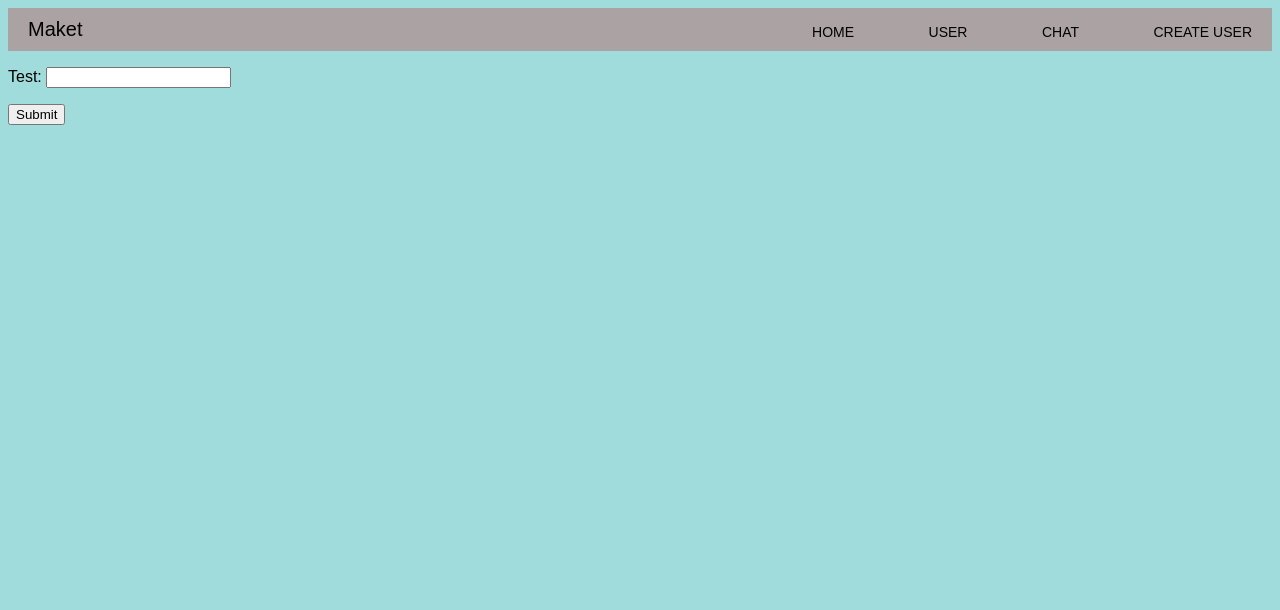
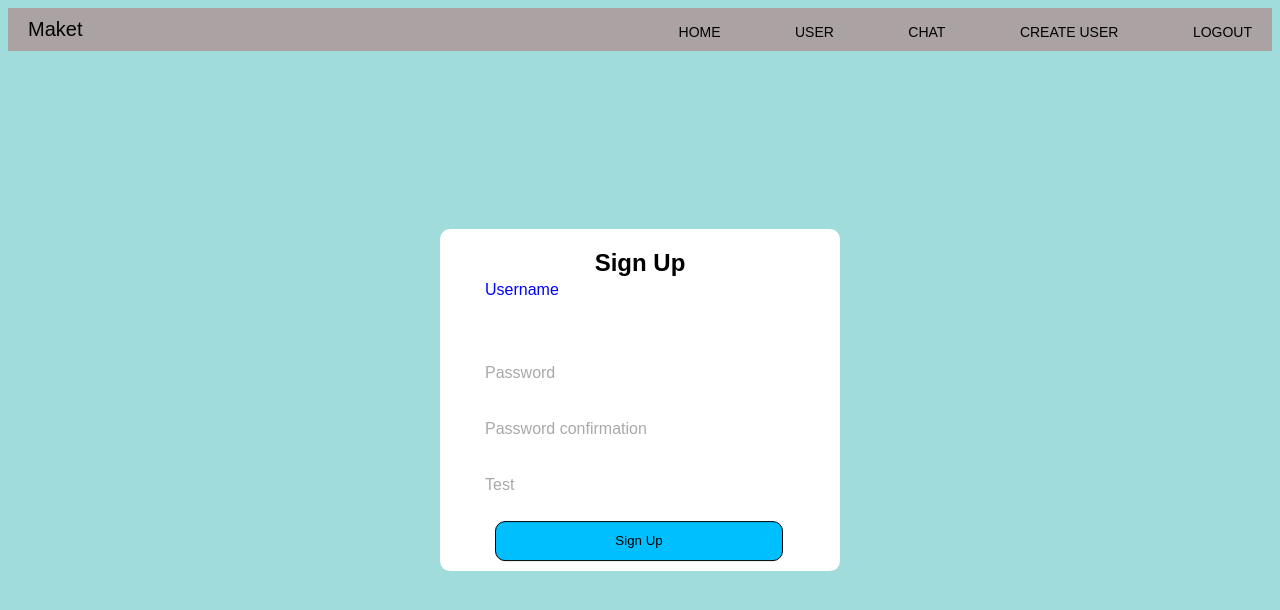
Before and after one commit to HassM07/MarketPlace, a Django app: page /users/create in a window 1280 px wide. Shown: the top 610 px of the page. Run offline with Django 4.2, Linux system fonts and the light colour scheme.

Commit message:
add userForm Css and login user when they create an account

```diff
--- a/extendedUser/forms.py
+++ b/extendedUser/forms.py
@@ -1,14 +1,27 @@
 from django import forms
 from .models import ExtendedUser, Item
+from django.contrib.auth.forms import UserCreationForm
 
 
 class ExtendedUserForm(forms.ModelForm):
     class Meta:
         model = ExtendedUser
         fields = ['test']
+        widgets = {
+            'test': forms.TextInput(attrs={'class': 'test'}),
+        }
 
 
 class ItemForm(forms.ModelForm):
     class Meta:
         model = Item
         fields = ['user', 'price', 'title', 'description']
+
+
+class NewUserCreationForm(UserCreationForm):
+    class Meta(UserCreationForm.Meta):
+        widgets = {
+            'username': forms.TextInput(attrs={'class': 'username'}),
+            'password1': forms.PasswordInput(attrs={'class': 'password1'}),
+            'password2': forms.PasswordInput(attrs={'class': 'password2'}),
+        }
--- a/extendedUser/templates/userForm.html
+++ b/extendedUser/templates/userForm.html
@@ -1,8 +1,26 @@
 {% extends 'base.html' %}
+
+
 {% block main %}
-<form method="post">
-  {% csrf_token %}
-  {{ extendedUser_form.as_p }}
-  <button type="submit">Submit</button>
-</form>
+    {% load static %}
+    <link rel="stylesheet" href="{% static 'userSignUpForm.css' %}">
+    <div class="form-content">
+        <h2>Sign Up</h2>
+        <form method="post">
+            {% csrf_token %}
+            {% for field in user_form %}
+                <p>
+                    {{ field }}
+                    <label for="{{ field.id_for_label }}">{{ field.label }}</label>
+                </p>
+            {% endfor %}
+            {% for field in extendedUser_form %}
+                <p>
+                    {{ field }}
+                    <label for="{{ field.id_for_label }}">{{ field.label }}</label>
+                </p>
+            {% endfor %}
+            <button type="submit" class="form-button">Sign Up</button>
+        </form>
+    </div>
 {% endblock main %}
--- a/extendedUser/urls.py
+++ b/extendedUser/urls.py
@@ -1,8 +1,9 @@
 from django.urls import path
-from .views import home_view, user_register, create_item
+from .views import home_view, user_register, create_item, logout_user
 
 urlpatterns = [
     path('', home_view, name='user_home'),
     path('create', user_register, name='user_register'),
     path('createItem', create_item, name='create_item'),
+    path('logout', logout_user, name='user_logout'),
 ]
--- a/extendedUser/views.py
+++ b/extendedUser/views.py
@@ -1,7 +1,10 @@
 from django.shortcuts import render, redirect
-from django.http import HttpResponse
-from django.urls import reverse
-from .forms import ExtendedUserForm, ItemForm
+from .forms import ExtendedUserForm, ItemForm, NewUserCreationForm
+from .models import ExtendedUser, Item
+from django.contrib.auth.models import User
+from django.contrib.auth import authenticate, login, logout
+
+
 # Create your views here.
 
 
@@ -11,13 +14,23 @@ def home_view(request):
 
 def user_register(request):
     if request.method == 'POST':
-        form = ExtendedUserForm(request.POST)
-        if form.is_valid():
-            form.save()
-        return redirect('user_home')
+        # Todo Add messages for errors and success
+        form_extended = ExtendedUserForm(request.POST)
+        form_user = NewUserCreationForm(request.POST)
+        if form_extended.is_valid() and form_user.is_valid():
+            form_user.save()  # Creates the user
+            username = form_user.cleaned_data['username']
+            user = User.objects.get(username=username)  # Gets the user so that the extended user can be made
+            e_user = ExtendedUser.objects.create(user=user, test=form_extended.cleaned_data['test'])
+            user = authenticate(request, username=form_user.cleaned_data['username'],
+                                password=form_user.cleaned_data['password1'])  # User to be logged in
+            login(request, user)
+            return redirect('user_home')
     else:
-        form = ExtendedUserForm()
-    return render(request, 'userForm.html', {'extendedUser_form': form})
+        form_extended = ExtendedUserForm()
+        form_user = NewUserCreationForm()
+    return render(request, 'userForm.html',
+                  {'extendedUser_form': form_extended, 'user_form': form_user})
 
 
 def create_item(request):
@@ -29,3 +42,9 @@ def create_item(request):
     else:
         form = ItemForm()
     return render(request, 'itemForm.html', {'item_form': form})
+
+
+def logout_user(request):
+    logout(request)
+    # Todo Add message
+    return redirect('user_home')
--- /dev/null
+++ b/static/userSignUpForm.css
@@ -0,0 +1,57 @@
+.form-content {
+    position: absolute;
+    top: 50%;
+    left: 50%;
+    transform: translate(-50%, -50%);
+    width: 400px;
+    background: white;
+    border-radius: 10px;
+}
+.form-button {
+    width: 80%;
+    height: 40px;
+    border-radius: 10px;
+    border: 1px solid;
+    margin-bottom: 10px;
+    margin-left: 15px;
+    background-color: deepskyblue;
+    transition: 0.5s;
+}
+.form-button:hover {
+    background-color: #3e3ee1;
+}
+.form-content h2{
+    text-align: center;
+}
+
+.form-content form {
+    padding-left: 40px;
+    box-sizing: border-box;
+}
+.form-content form p{
+    position: relative;
+}
+.form-content form input{
+    width: 80%;
+    padding: 0 5px;
+    height: 40px;
+    font-size: 16px;
+    border: none;
+    background: none;
+    outline: none;
+}
+.form-content form label{
+    position: absolute;
+    top: 50%;
+    left: 5px;
+    color: darkgrey;
+    transform: translateY(-50%);
+    font-size: 16px;
+    pointer-events: none;
+    transition: 0.5s;
+}
+.form-content input:focus + label,
+.form-content input:valid + label {
+  top: -7px;
+  color: blue;
+}
--- a/templates/Navbar/navbar.html
+++ b/templates/Navbar/navbar.html
@@ -10,6 +10,7 @@
                 <li><a href="{% url 'user_home' %}">User</a></li>
                 <li><a href={% url 'chat_home' %}>Chat</a></li>
                 <li><a href="{% url 'user_register' %}">Create user</a></li>
+                <li><a href="{% url 'user_logout' %}">Logout</a></li>
             </ul>
         </nav>
     </div>
```
Also changed, not shown: db.sqlite3.
